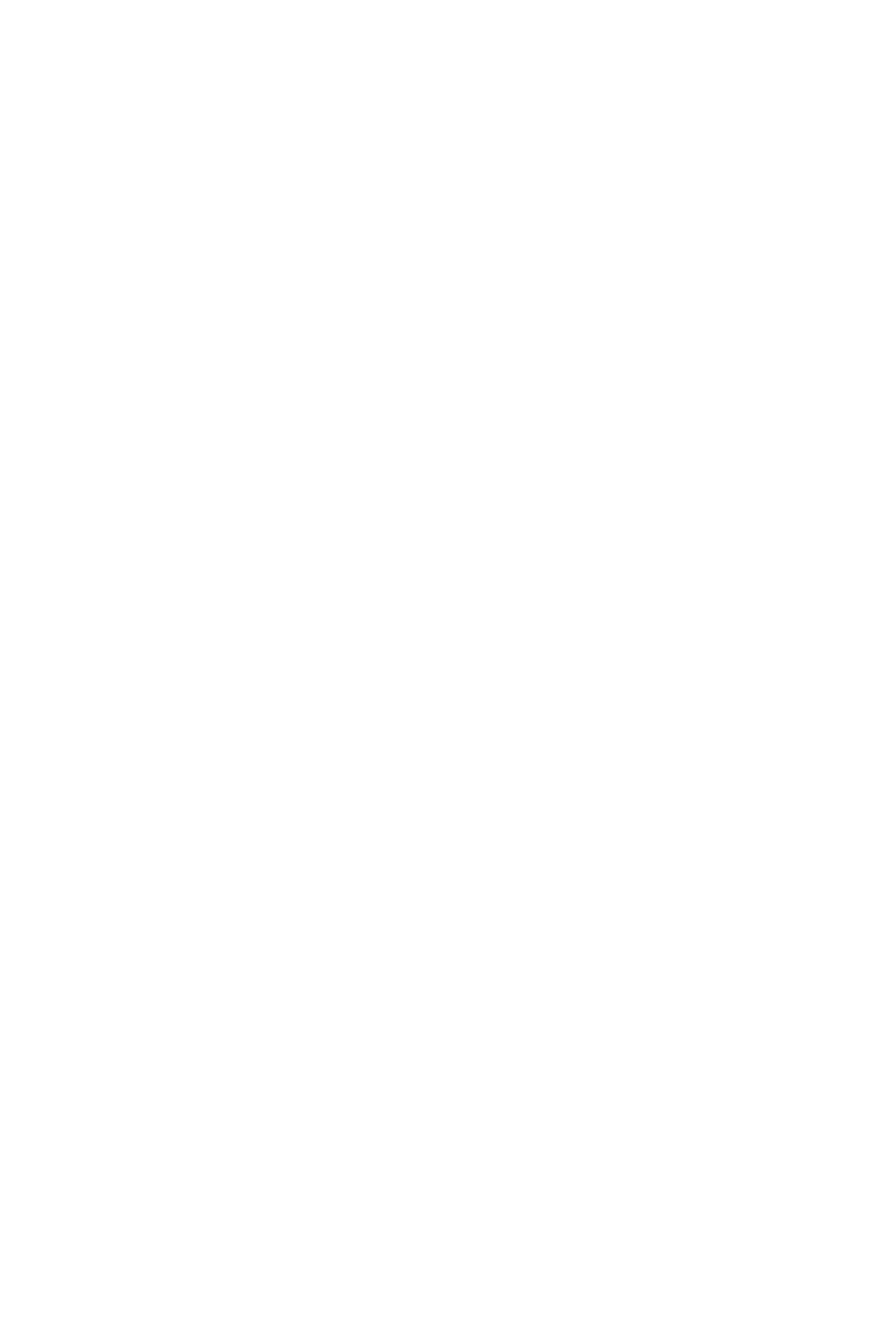
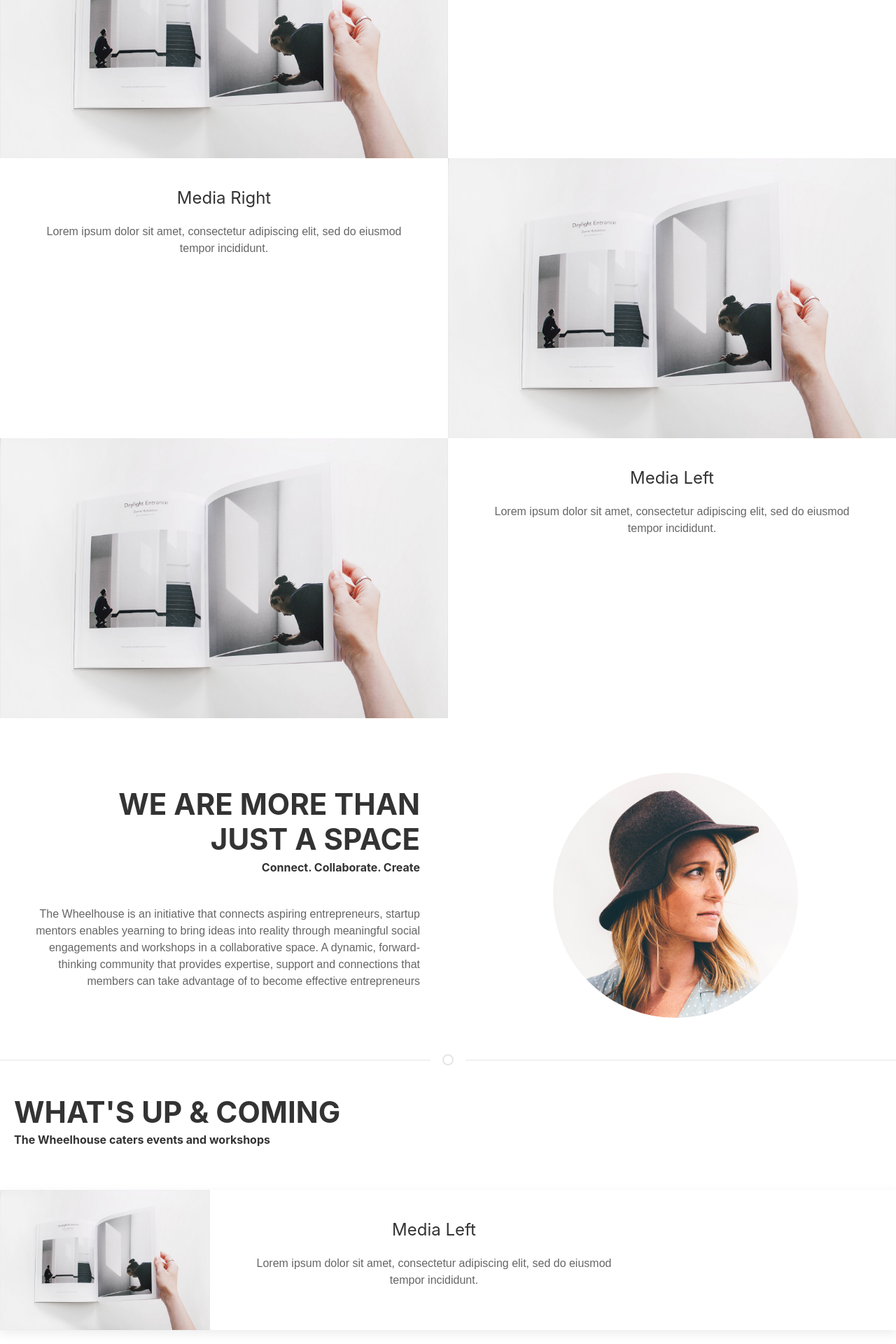
Before and after one commit to KimGulmatico/Wheelhouse, a React (Create React App) app: page / in a window 1280 px wide. Shown: the part 2091-4011 px from the top of the page at 70% size. Before the commit the page ends 1869 px from the top, so only its background shows below. Built offline with nearby package versions, Linux system fonts and the light colour scheme.

Commit message:
body added

```diff
--- a/src/App.css
+++ b/src/App.css
@@ -38,9 +38,11 @@
   border-radius: 5px;
 }
 
-.bodyTop {
+.eventsTitle {
+  padding: 20px;
+}
 
-}
+
 
 @media only screen and (max-width: 600px) {
   .card {
--- a/src/Components/Body.js
+++ b/src/Components/Body.js
@@ -1,4 +1,5 @@
 import React, {Component} from 'react'
+import Events from './Events'
 
 class Body extends Component {
     constructor(props){
@@ -32,6 +33,76 @@ class Body extends Component {
                         </div>
                     </div>
                 </div>
+
+                <div>
+                    <br/>
+                    <br/>
+                    <div className="uk-card uk-grid-collapse uk-child-width-1-2@s" data-uk-grid>
+                        <div className="uk-card-media-left uk-cover-container">
+                            <img src="images/home.jpg" alt="" data-uk-cover/>
+                            <canvas width="600" height="400"></canvas>
+                        </div>
+                        <div>
+                            <div className="uk-card-body">
+                                <h3 className="uk-card-title">Media Left</h3>
+                                <p>Lorem ipsum dolor sit amet, consectetur adipiscing elit, sed do eiusmod tempor incididunt.</p>
+                            </div>
+                        </div>
+                    </div>
+
+                    <div className="uk-card uk-grid-collapse uk-child-width-1-2@s" data-uk-grid>
+                        <div className="uk-flex-last@s uk-card-media-right uk-cover-container">
+                            <img src="images/home.jpg" alt="" data-uk-cover/>
+                            <canvas width="600" height="400"></canvas>
+                        </div>
+                        <div>
+                            <div className="uk-card-body">
+                                <h3 className="uk-card-title">Media Right</h3>
+                                <p>Lorem ipsum dolor sit amet, consectetur adipiscing elit, sed do eiusmod tempor incididunt.</p>
+                            </div>
+                        </div>
+                    </div>
+
+                    <div className="uk-card uk-grid-collapse uk-child-width-1-2@s" data-uk-grid>
+                        <div className="uk-card-media-left uk-cover-container">
+                            <img src="images/home.jpg" alt="" data-uk-cover/>
+                            <canvas width="600" height="400"></canvas>
+                        </div>
+                        <div>
+                            <div className="uk-card-body">
+                                <h3 className="uk-card-title">Media Left</h3>
+                                <p>Lorem ipsum dolor sit amet, consectetur adipiscing elit, sed do eiusmod tempor incididunt.</p>
+                            </div>
+                        </div>
+                    </div>
+                    <br/>
+                    <br/>
+                </div>
+
+                <div className="uk-child-width-1-2@s" data-uk-grid style={{maxWidth: '1300px'}}>
+                    <div style={{marginTop: '30px', marginBottom: '30px'}} align="right">
+                         <div data-uk-scrollspy="cls: uk-animation-slide-left; repeat: false">
+                            <div style={{padding: '20px'}}>
+                            <p className="uk-h1 cardText">WE ARE MORE THAN <br/> JUST A SPACE</p>
+                            <p className="uk-h5 cardText" style={{marginTop: '-17px'}}>Connect. Collaborate. Create</p>
+                            <br/>
+                            The Wheelhouse is an initiative that connects aspiring entrepreneurs, startup mentors
+                            enables yearning to bring ideas into reality through meaningful social
+                            engagements and workshops in a collaborative space. A dynamic, forward-thinking
+                            community that provides expertise, support and connections that members can take
+                            advantage of to become effective entrepreneurs
+                            </div>
+                        </div>
+                    </div>
+                    <div style={{marginTop: '30px', marginBottom: '30px'}}>
+                        <div data-uk-scrollspy="cls: uk-animation-slide-right; repeat: false">
+                            <img className="uk-border-circle" src="images/avatar.jpg" width="350" height="350" alt="Border circle"/>
+                        </div>
+                    </div>
+                </div>
+                <hr class="uk-divider-icon"/>
+
+                <Events/>
             </div>
 
         )
--- /dev/null
+++ b/src/Components/Events.js
@@ -0,0 +1,35 @@
+import React, { Component } from 'react'
+
+class Events extends Component {
+    constructor(props) {
+        super(props)
+        this.state = {
+
+        }
+    }
+
+    render() {
+        return (<div >
+            <div style={{maxWidth: '1300px'}}>
+                <div align="left" className="eventsTitle">
+                    <p className="uk-h1 cardText">WHAT'S UP & COMING</p>
+                    <p className="uk-h5 cardText" style={{marginTop: '-17px'}}>The Wheelhouse caters events and workshops</p>
+                </div>
+                <div className="uk-card uk-card-default uk-grid-collapse uk-child-width-1-2@s uk-margin" data-uk-grid>
+                    <div className="uk-card-media-left uk-cover-container" style={{width: '300px'}}>
+                        <img src="images/home.jpg" alt="" data-uk-cover />
+                        <canvas width="600" height="400"></canvas>
+                    </div>
+                    <div>
+                        <div className="uk-card-body">
+                            <h3 className="uk-card-title">Media Left</h3>
+                            <p>Lorem ipsum dolor sit amet, consectetur adipiscing elit, sed do eiusmod tempor incididunt.</p>
+                        </div>
+                    </div>
+                </div>
+            </div>
+        </div>)
+    }
+}
+
+export default Events
```
